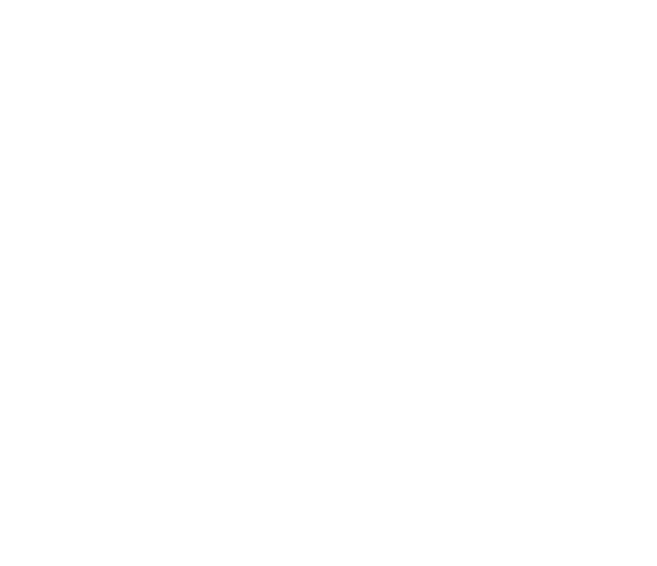
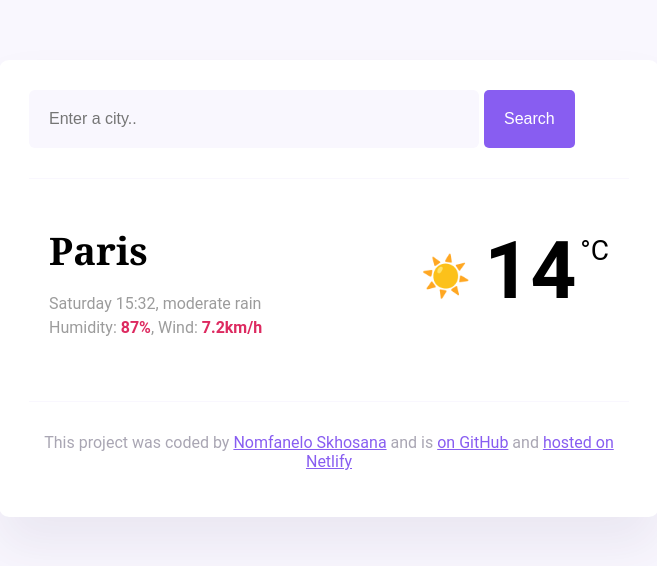
Before and after one commit to Nomfanelo-S/SheCodes-project, a plain HTML site: page src/index.html in a window 1280 px wide. Shown: the whole page, without its empty margins (311-968 px from the left). Drawn offline with Linux system fonts and the light colour scheme; files whose address does not match are found by name.

Commit message:
Setting up HTML, CSS, JS
Transferred content the correct documents.

```diff
--- a/src/index.html
+++ b/src/index.html
@@ -3,7 +3,67 @@
   <head>
     <meta charset="UTF-8" />
     <meta name="viewport" content="width=device-width, initial-scale=1.0" />
-    <title>Document</title>
+    <link
+      rel="stylesheet"
+      href="C:\Users\nomfa\OneDrive\SheCodes-project\src\styles.css"
+    />
+    <script src="C:\Users\nomfa\OneDrive\SheCodes-project\src\index.js"></script>
+
+    <title>Weather App</title>
   </head>
-  <body></body>
+  <body>
+    <div class="container" id="container">
+      <header>
+        <form>
+          <input
+            class="search-input"
+            type="search"
+            placeholder="Enter a city.."
+            id="search-input"
+            required
+          />
+          <input
+            class="search-button"
+            type="submit"
+            value="Search"
+            id="search-button"
+          />
+        </form>
+      </header>
+      <main>
+        <div class="current-weather">
+          <div>
+            <h1 class="current-city" id="current-city">Paris</h1>
+            <p class="current-details">
+              <span id="current-date">Saturday 15:32</span>, moderate rain
+              <br />
+              Humidity: <strong class="humidity">87%</strong>, Wind:
+              <strong class="speed">7.2km/h</strong>
+            </p>
+          </div>
+          <div class="current-temperature">
+            <span class="current-temperature-icon" id="current-temperature-icon"
+              >☀️</span
+            >
+            <span
+              class="current-temperature-value"
+              id="current-temperature-value"
+              >14</span
+            >
+            <span class="current-temperature-unit" id="current-temperature-unit"
+              >°C</span
+            >
+          </div>
+        </div>
+      </main>
+      <footer>
+        <p>
+          This project was coded by
+          <a href="#" target="_blank">Nomfanelo Skhosana</a> and is
+          <a href="#" target="_blank"> on GitHub</a> and
+          <a href="#" target="_blank">hosted on Netlify</a>
+        </p>
+      </footer>
+    </div>
+  </body>
 </html>
--- a/src/styles.css
+++ b/src/styles.css
@@ -0,0 +1,97 @@
+body {
+  background: #f9f7fe;
+  font-family: "Roboto", sans-serif;
+}
+header {
+  border-bottom: 1px solid #f9f7fe;
+  padding-bottom: 30px;
+}
+form {
+  display: block;
+  display: flex;
+  justify-content: left;
+}
+main {
+  padding: 30px 0;
+}
+a {
+  color: #885df1;
+}
+footer {
+  border-top: 1px solid #f9f7fe;
+  text-align: center;
+  padding-top: 15px;
+
+  color: rgba(39, 33, 66, 0.4);
+}
+
+.container {
+  background: white;
+  max-width: 600px;
+  margin: 60px auto;
+  padding: 30px;
+  border-radius: 10px;
+  box-shadow: 0 30px 50px rgba(65, 50, 100, 0.08);
+}
+.search-input {
+  background-color: #f9f7fe;
+  border: none;
+  color: rgba(39, 33, 66, 0.4);
+  font-size: 16px;
+  padding: 20px;
+  width: 75%;
+  border-radius: 6px;
+}
+.search-button {
+  margin-left: 5px;
+  font-size: 16px;
+  background-color: #885df1;
+  color: white;
+  border: none;
+  padding: 20px;
+  line-height: 1;
+  border-radius: 5px;
+}
+.submit:hover {
+  cursor: pointer;
+  background-color: white;
+  color: #7651d2;
+}
+.current-weather {
+  display: flex;
+  justify-content: space-between;
+  padding: 15px 20px;
+}
+.current-city {
+  font-size: 38px;
+  font-weight: 900;
+  margin: 0;
+  unicode-bidi: isolate;
+  font-family: Georgia, "Times New Roman", Times, serif;
+}
+.current-details {
+  color: rgb(156, 156, 156);
+  line-height: 24px;
+}
+.current-details strong {
+  color: #dd2a60;
+}
+.current-temperature {
+  display: block;
+  unicode-bidi: isolate;
+}
+.current-temperature-icon {
+  position: relative;
+  top: -8px;
+  font-size: 40px;
+  margin-right: 10px;
+}
+.current-temperature-value {
+  font-size: 80px;
+  font-weight: bold;
+}
+.current-temperature-unit {
+  font-size: 28px;
+  position: relative;
+  top: -38px;
+}
```
Also changed, not shown: src/index.js (added, +50 -0 lines), src/src/index.js (added).
